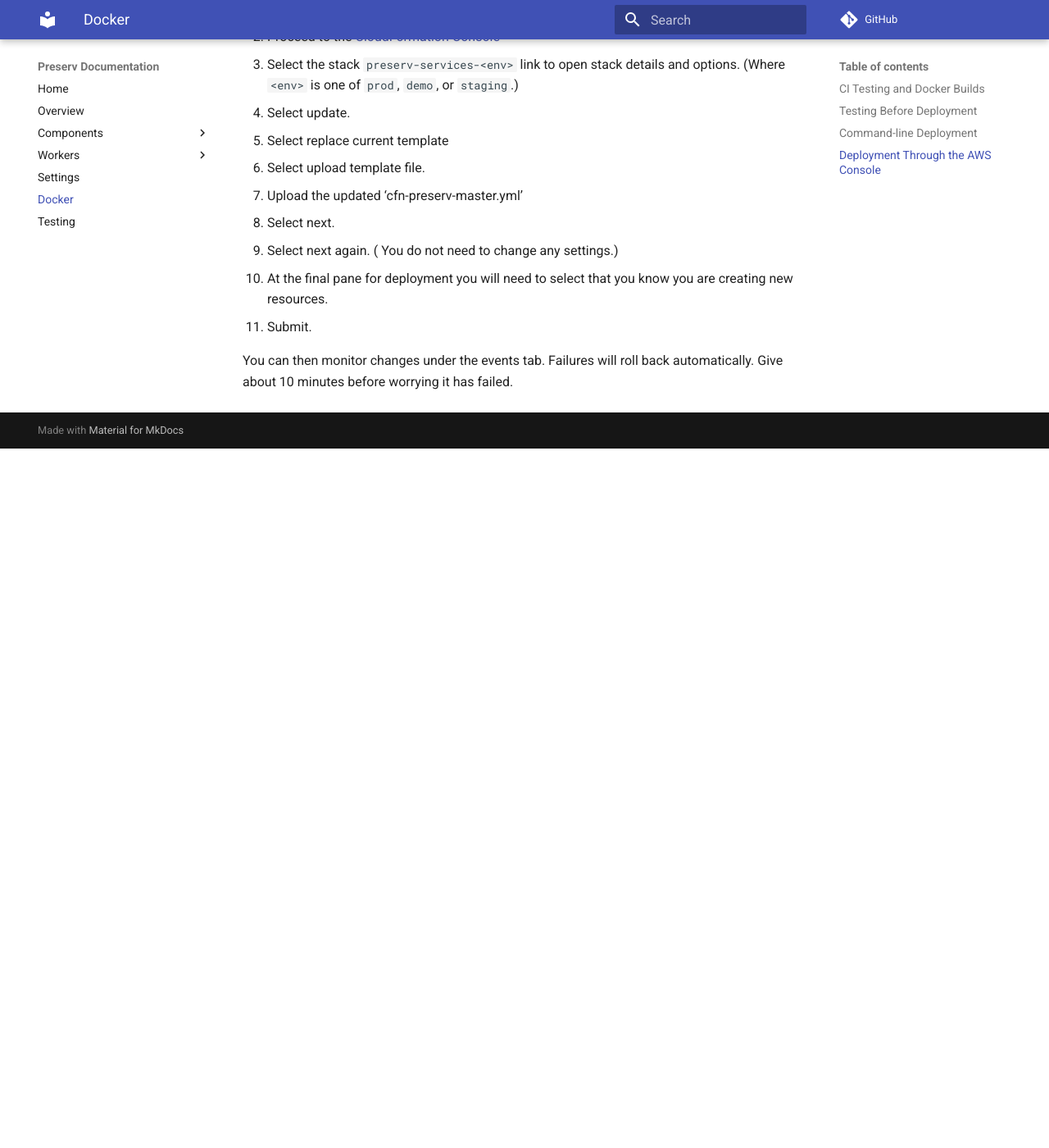
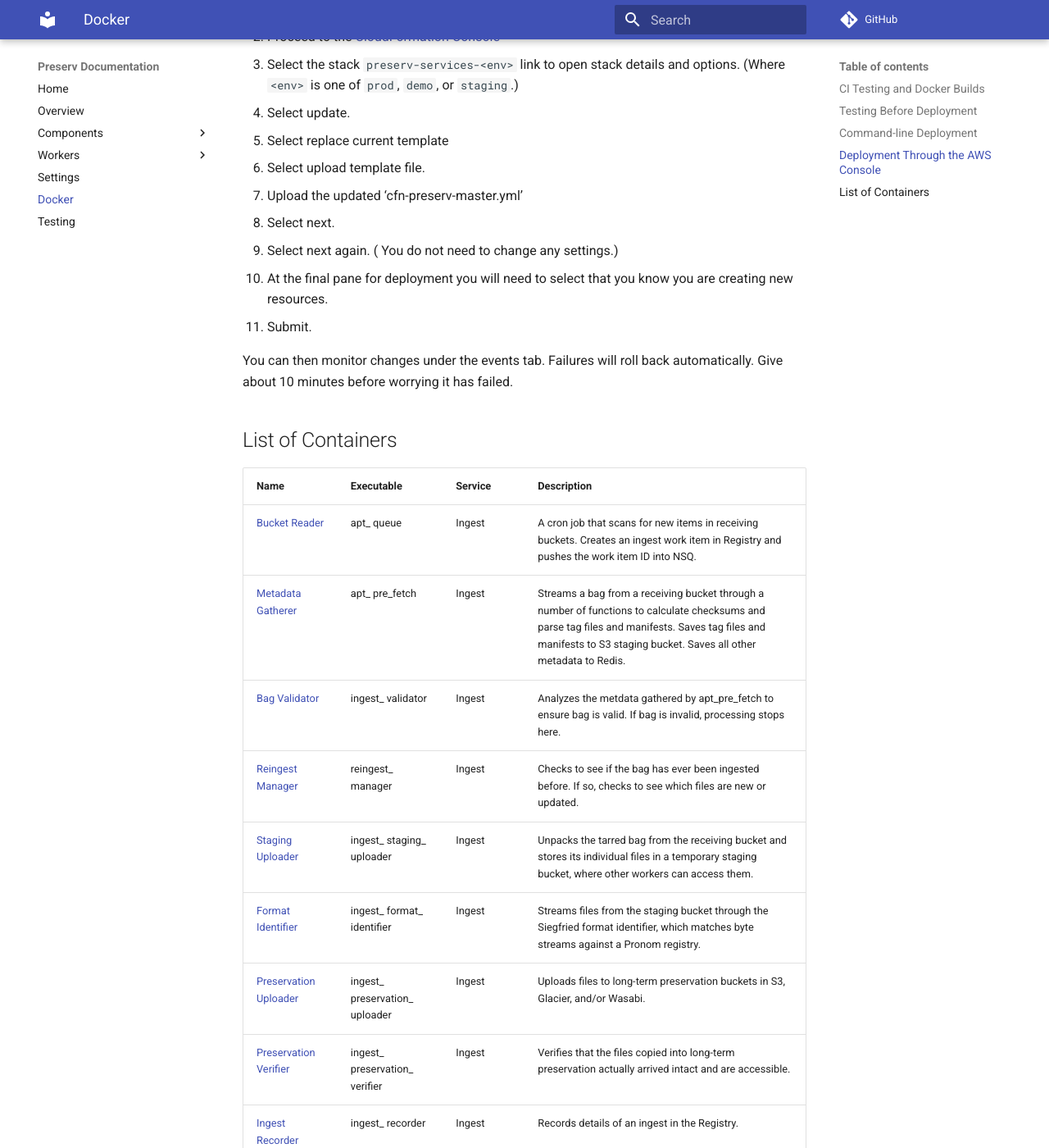
Before and after one commit to APTrust/preserv-docs, an MkDocs documentation site: the page built from docs/docker.md, in a window 1280 px wide and 1400 px high, scrolled down 1361 px. Shown: the whole window at 82% size. Built offline with MkDocs 1.6.1 and Material for MkDocs 9.7.7, drawn with Linux system fonts in a browser that asks for light colours; comment, search, counter and statistics services are not loaded; before the commit the page ends 1908 px from its top, so only the background shows below that; some of the changed text lies outside the part shown.

Commit message:
Added list of docker containers

```diff
--- a/docs/docker.md
+++ b/docs/docker.md
@@ -52,3 +52,24 @@ After you've built new containers, follow these steps to deploy them manually th
 1. Submit.
 
 You can then monitor changes under the events tab. Failures will roll back automatically. Give about 10 minutes before worrying it has failed.
+
+## List of Containers
+
+| Name | Executable | Service | Description |
+| ---- | ---------- | ------- | ----------- |
+| [Bucket Reader](/workers/ingest/apt-queue) | apt_ queue | Ingest | A cron job that scans for new items in receiving buckets. Creates an ingest work item in Registry and pushes the work item ID into NSQ.
+| [Metadata Gatherer](/workers/ingest/pre-fetch) | apt_ pre_fetch | Ingest | Streams a bag from a receiving bucket through a number of functions to calculate checksums and parse tag files and manifests. Saves tag files and manifests to S3 staging bucket. Saves all other metadata to Redis.
+| [Bag Validator](/workers/ingest/validator) | ingest_ validator | Ingest | Analyzes the metdata gathered by apt_pre_fetch to ensure bag is valid. If bag is invalid, processing stops here. | ingest02_ bag_ validation
+| [Reingest Manager](/workers/ingest/reingest-manager) | reingest_ manager | Ingest | Checks to see if the bag has ever been ingested before. If so, checks to see which files are new or updated.
+| [Staging Uploader](/workers/ingest/staging-uploader) | ingest_ staging_ uploader | Ingest | Unpacks the tarred bag from the receiving bucket and stores its individual files in a temporary staging bucket, where other workers can access them.
+| [Format Identifier](/workers/ingest/format-identifier) | ingest_ format_ identifier | Ingest | Streams files from the staging bucket through the Siegfried format identifier, which matches byte streams against a Pronom registry.
+| [Preservation Uploader](/workers/ingest/preservation-uploader) | ingest_ preservation_ uploader | Ingest | Uploads files to long-term preservation buckets in S3, Glacier, and/or Wasabi.
+| [Preservation Verifier](/workers/ingest/preservation-verifier) | ingest_ preservation_ verifier | Ingest | Verifies that the files copied into long-term preservation actually arrived intact and are accessible.
+| [Ingest Recorder](/workers/ingest/recorder) | ingest_ recorder | Ingest | Records details of an ingest in the Registry.
+| [Cleanup](/workers/ingest/cleanup) | ingest_ cleanup | Ingest | Cleans up temporary resources no longer required after ingest. These include files in the staging bucket, metadata records in Redis, and the tarred bag in the receiving bucket.
+| [Queue Fixity](/workers/fixity/) | apt_ queue_ fixity | Fixity Check | Cron job that queues Generic Files for scheduled fixity checks.
+| [Fixity Checker](/workers/fixity/) | apt_ fixity | Fixity Check | Worker that permforms scheduled fixity checks.
+| [Glacier Restorer](/workers/restoration/#glacier-restoration) | glacier_ restorer | Restoration | Moves files from Glacier and Glacier Deep Archive into S3 so they can be restored.
+| [File Restorer](/workers/restoration/#file-restoration) | file_restorer | Restoration | Restores individual files to depositor restoration buckets.
+| [Bag Restorer](/workers/restoration/#object-restoration) | bag_ restorer | Restoration | Restores entire bags (intellectual objects) to depositor restoration buckets.
+| [Deletion Worker](/workers/deletion/) | apt_delete | Deletion | Permanently deletes files and objects from preservation storage.
```
